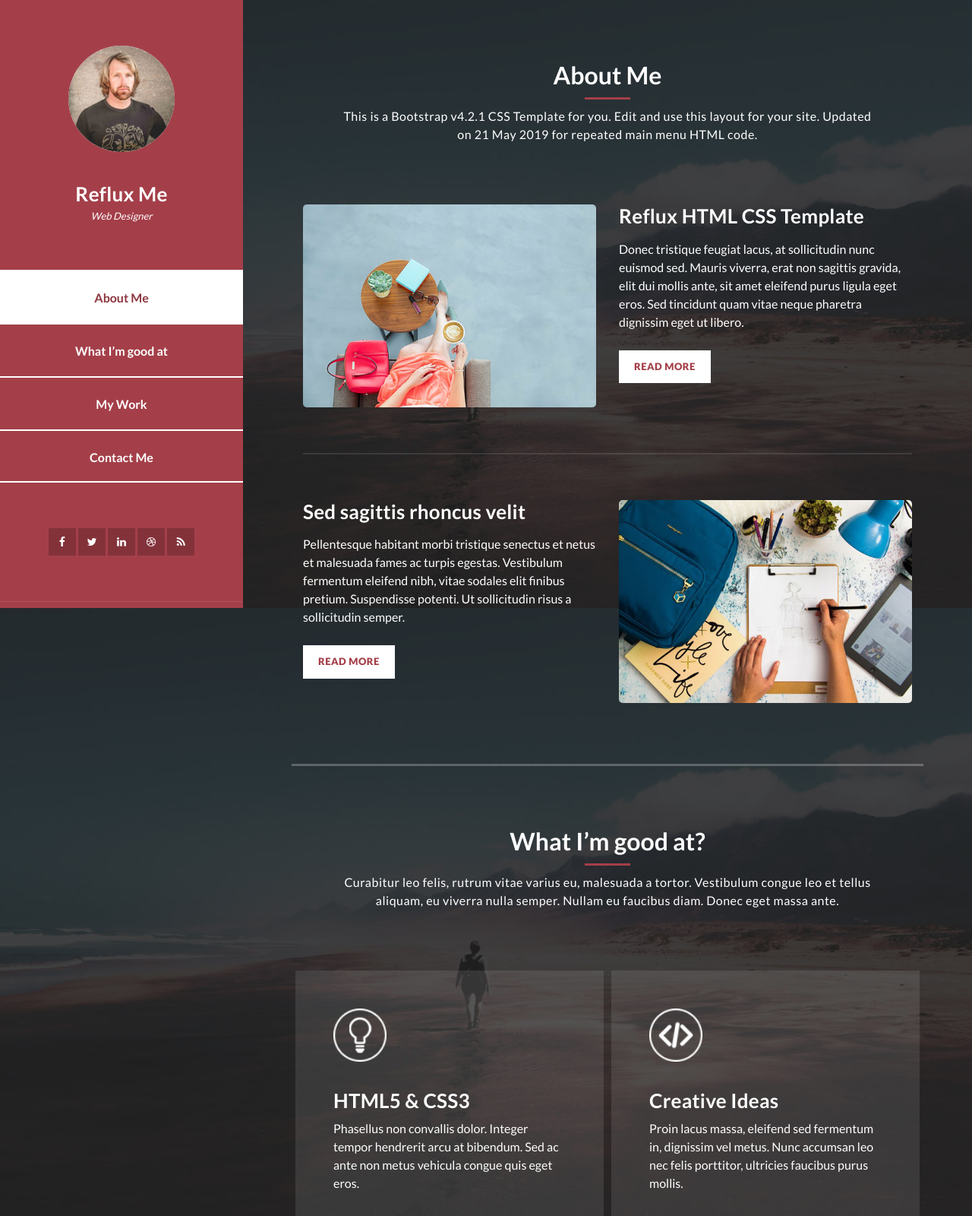
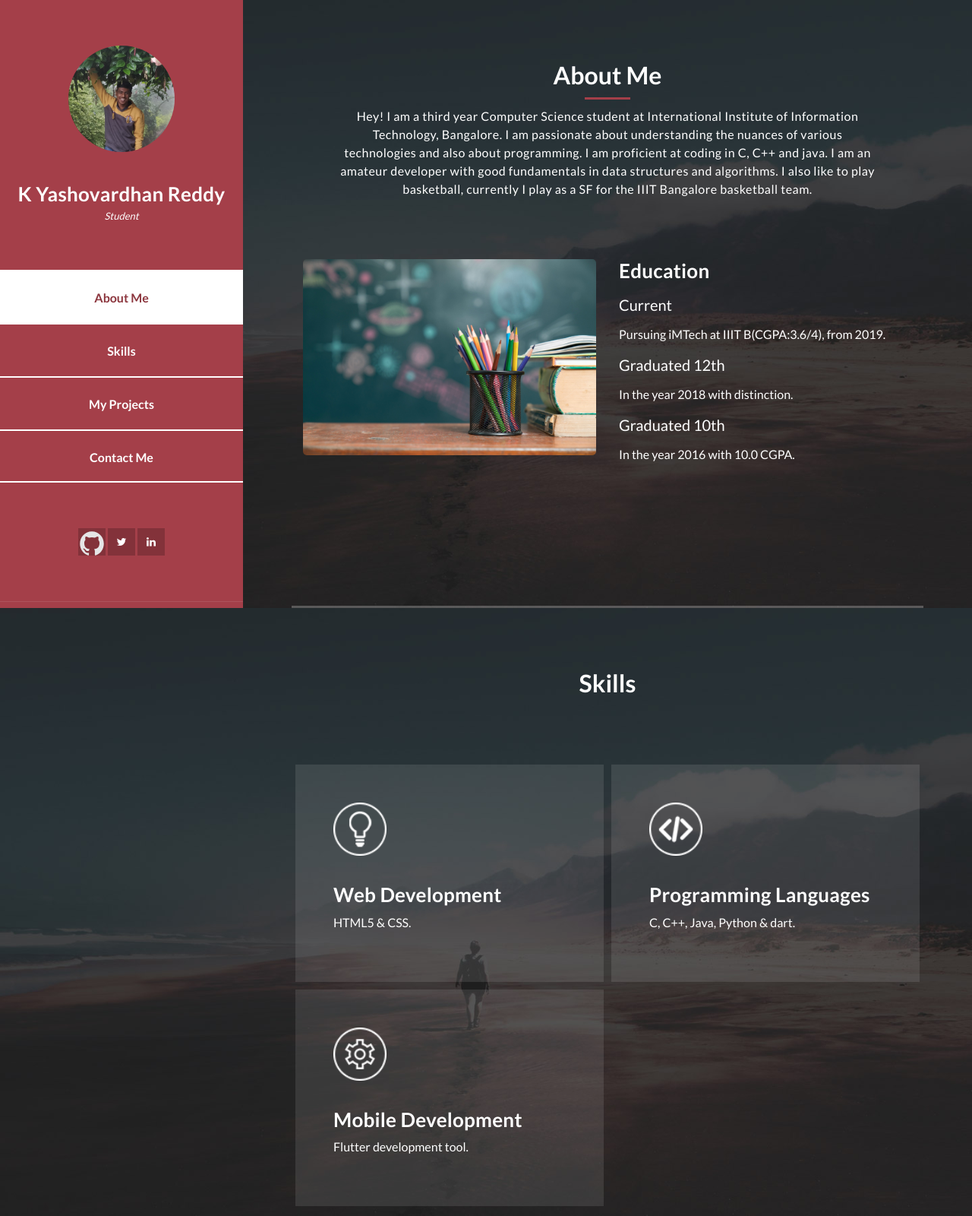
Before and after one commit to Yashovardhan08/My-Portfolio, a plain HTML site: page PortfolioTemplate/index.html in a window 1280 px wide. Shown: the top 1600 px of the page at 76% size. Drawn offline with Linux system fonts and the light colour scheme.

Commit message:
Added profile image and made some information changes

```diff
--- a/PortfolioTemplate/index.html
+++ b/PortfolioTemplate/index.html
@@ -37,38 +37,37 @@ https://templatemo.com/tm-531-reflux
           <i class="fa fa-times" id="menu-close"></i>
           <div class="container">
             <div class="image">
-              <a href="#"><img src="assets/images/author-image.jpg" alt="" /></a>
+              <a href="#"><img src="assets/images/profile-image.jpg" alt="" /></a>
             </div>
             <div class="author-content">
-              <h4>Reflux Me</h4>
-              <span>Web Designer</span>
+              <h4>K Yashovardhan Reddy</h4>
+              <span>Student</span>
             </div>
             <nav class="main-nav" role="navigation">
               <ul class="main-menu">
                 <li><a href="#section1">About Me</a></li>
-                <li><a href="#section2">What I’m good at</a></li>
-                <li><a href="#section3">My Work</a></li>
+                <li><a href="#section2">Skills</a></li>
+                <li><a href="#section3">My Projects</a></li>
                 <li><a href="#section4">Contact Me</a></li>
               </ul>
             </nav>
             <div class="social-network">
               <ul class="soial-icons">
-                <li>
+                <!-- <li>
                   <a href="https://fb.com/templatemo"
                     ><i class="fa fa-facebook"></i
                   ></a>
+                </li> -->
+                <li >
+                  <a href="https://github.com/yashovardhan08/" title="Link to Github Profile">
+                    <img src="assets/images/github.svg" class="footer__social-image" alt="Github">
+                  </a>
                 </li>
                 <li>
-                  <a href="#"><i class="fa fa-twitter"></i></a>
+                  <a href="https://twitter.com/yashovardhan008/"><i class="fa fa-twitter"></i></a>
                 </li>
                 <li>
-                  <a href="#"><i class="fa fa-linkedin"></i></a>
-                </li>
-                <li>
-                  <a href="#"><i class="fa fa-dribbble"></i></a>
-                </li>
-                <li>
-                  <a href="#"><i class="fa fa-rss"></i></a>
+                  <a href="https://www.linkedin.com/in/k-yashovardhan-reddy-447a28208/"><i class="fa fa-linkedin"></i></a>
                 </li>
               </ul>
             </div>
@@ -85,35 +84,41 @@ https://templatemo.com/tm-531-reflux
             <h2>About Me</h2>
             <div class="line-dec"></div>
             <span
-              >This is a Bootstrap v4.2.1 CSS Template for you. Edit and use
-              this layout for your site. Updated on 21 May 2019 for repeated main menu HTML code.</span
+              >Hey! I am a third year Computer Science student at International Institute of Information Technology, Bangalore. I am passionate about understanding
+              the nuances of various technologies and also about programming. I am proficient at coding in C, C++ and java. I am an amateur
+              developer with good fundamentals in data structures and algorithms. I also like to play basketball, currently I play as a SF
+              for the IIIT Bangalore basketball team. </span
             >
           </div>
           <div class="left-image-post">
             <div class="row">
               <div class="col-md-6">
                 <div class="left-image">
-                  <img src="assets/images/left-image.jpg" alt="" />
+                  <img src="assets/images/education.jpg" alt="" />
                 </div>
               </div>
               <div class="col-md-6">
                 <div class="right-text">
-                  <h4>Reflux HTML CSS Template</h4>
+                  <h4>Education</h4>
                   <p>
-                    Donec tristique feugiat lacus, at sollicitudin nunc euismod
-                    sed. Mauris viverra, erat non sagittis gravida, elit dui
-                    mollis ante, sit amet eleifend purus ligula eget eros. Sed
-                    tincidunt quam vitae neque pharetra dignissim eget ut
-                    libero.
+                    <h5>Current</h5>
+                    <p>
+                      Pursuing iMTech at IIIT B(CGPA:3.6/4), from 2019.
+                    </p>
+                    <h5>Graduated 12th</h5>
+                    <p>
+                      In the year 2018 with distinction.
+                    </p>
+                    <h5>Graduated 10th</h5>
+                    <p>
+                      In the year 2016 with 10.0 CGPA.
+                    </p>
                   </p>
-                  <div class="white-button">
-                    <a href="#">Read More</a>
-                  </div>
                 </div>
               </div>
             </div>
           </div>
-          <div class="right-image-post">
+          <!-- <div class="right-image-post">
             <div class="row">
               <div class="col-md-6">
                 <div class="left-text">
@@ -137,55 +142,49 @@ https://templatemo.com/tm-531-reflux
               </div>
             </div>
           </div>
-        </div>
+        </div> -->
       </section>
 
       <section class="section my-services" data-section="section2">
         <div class="container">
           <div class="section-heading">
-            <h2>What I’m good at?</h2>
-            <div class="line-dec"></div>
+            <h2>Skills</h2>
+            <!-- <div class="line-dec"></div>
             <span
               >Curabitur leo felis, rutrum vitae varius eu, malesuada a tortor.
               Vestibulum congue leo et tellus aliquam, eu viverra nulla semper.
               Nullam eu faucibus diam. Donec eget massa ante.</span
-            >
+            > -->
           </div>
           <div class="row">
             <div class="col-md-6">
               <div class="service-item">
                 <div class="first-service-icon service-icon"></div>
-                <h4>HTML5 &amp; CSS3</h4>
+                <h4>Web Development</h4>
                 <p>
-                  Phasellus non convallis dolor. Integer tempor hendrerit arcu
-                  at bibendum. Sed ac ante non metus vehicula congue quis eget
-                  eros.
+                  HTML5 &amp; CSS.
                 </p>
               </div>
             </div>
             <div class="col-md-6">
               <div class="service-item">
                 <div class="second-service-icon service-icon"></div>
-                <h4>Creative Ideas</h4>
+                <h4>Programming Languages</h4>
                 <p>
-                  Proin lacus massa, eleifend sed fermentum in, dignissim vel
-                  metus. Nunc accumsan leo nec felis porttitor, ultricies
-                  faucibus purus mollis.
+                  C, C++, Java, Python &amp; dart.
                 </p>
               </div>
             </div>
             <div class="col-md-6">
               <div class="service-item">
                 <div class="third-service-icon service-icon"></div>
-                <h4>Easy Customize</h4>
+                <h4>Mobile Development</h4>
                 <p>
-                  Integer suscipit condimentum aliquet. Nam quis risus metus.
-                  Nullam faucibus quam eget arcu pretium tincidunt. Nam libero
-                  dui.
+                  Flutter development tool.
                 </p>
               </div>
             </div>
-            <div class="col-md-6">
+            <!-- <div class="col-md-6">
               <div class="service-item">
                 <div class="fourth-service-icon service-icon"></div>
                 <h4>Admin Dashboard</h4>
@@ -195,7 +194,7 @@ https://templatemo.com/tm-531-reflux
                   leo nec felis porttitor.
                 </p>
               </div>
-            </div>
+            </div> -->
           </div>
         </div>
       </section>
```
Also changed, not shown: PortfolioTemplate/assets/images/author-image.jpg (deleted), PortfolioTemplate/assets/images/education.jpg (added), PortfolioTemplate/assets/images/github.svg (added), PortfolioTemplate/assets/images/profile-image.jpg (added).
